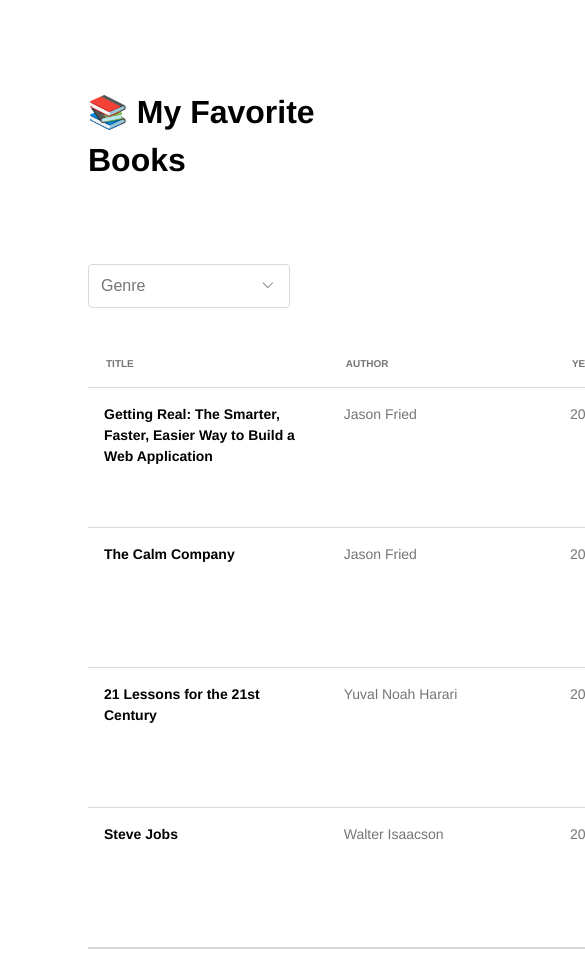
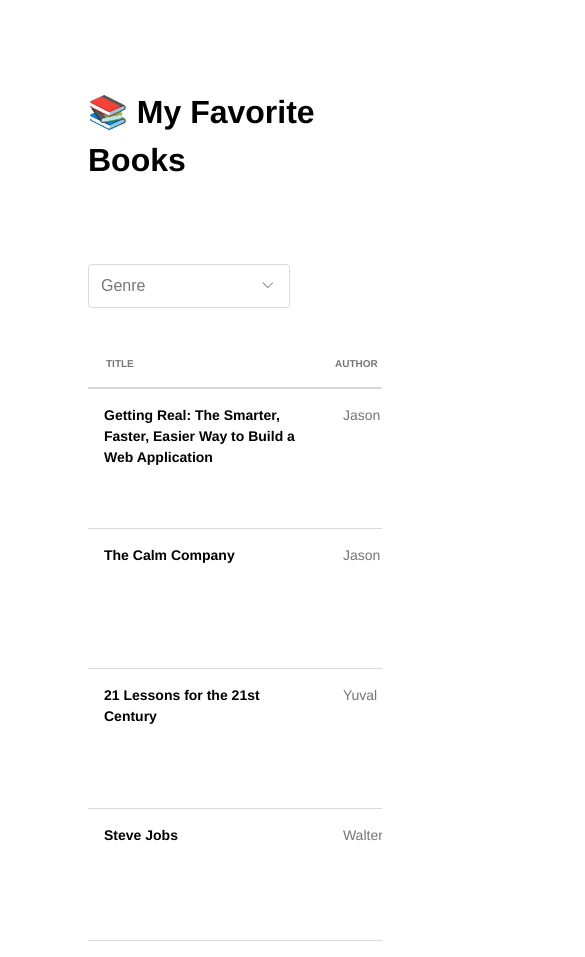
Before and after one commit to github-mathieu-salles/my-favorite-books, a React (Vite) app: page / in a window 390 px wide. Shown: the top 957 px of the page, 585 px wide, since content can reach past the window. Built offline with nearby package versions, Linux system fonts and the light colour scheme.

Commit message:
fix(table): responsive behavior
- sticky headers
- scroll overflow

```diff
--- a/src/_designSystem/table/table.jsx
+++ b/src/_designSystem/table/table.jsx
@@ -4,7 +4,8 @@
 
 export const Table = ({meta: {caption, columns}, data, isLoading}) => {
   return (
-    <table className="Table" style={{ '--columns-length': columns.length }}>
+    <div className="Table-Container">
+      <table className="Table" style={{'--columns-length': columns.length, '--visible-rows': 4}}>
         <caption>{caption}</caption>
         <thead>
         <tr>
@@ -15,5 +16,7 @@
         </thead>
         <TableBody isLoading={isLoading} columns={columns} data={data}/>
       </table>
+    </div>
+
   )
 }
--- a/src/_designSystem/table/table.scss
+++ b/src/_designSystem/table/table.scss
@@ -1,10 +1,22 @@
+.Table-Container {
+  overflow-x: auto;
+}
+
 .Table {
   border-collapse: collapse;
   border-bottom: 1px solid #D9D9D9;
   display: block;
-  height: calc(138px * 4 + 56.5px);
-  overflow: scroll;
   width: calc(230px * var(--columns-length));
+
+  thead {
+    display: block;
+  }
+
+  tbody {
+    display: block;
+    height: calc(138px * var(--visible-rows));
+    overflow-y: scroll;
+  }
 
   &:focus {
     outline: none;
@@ -38,6 +50,7 @@
     height: 107px;
     padding: 16px;
     vertical-align: top;
+    width: 230px;
 
     &:first-child {
       font-weight: 700;
```
Lines whose indentation alone changed are shown as unchanged.
